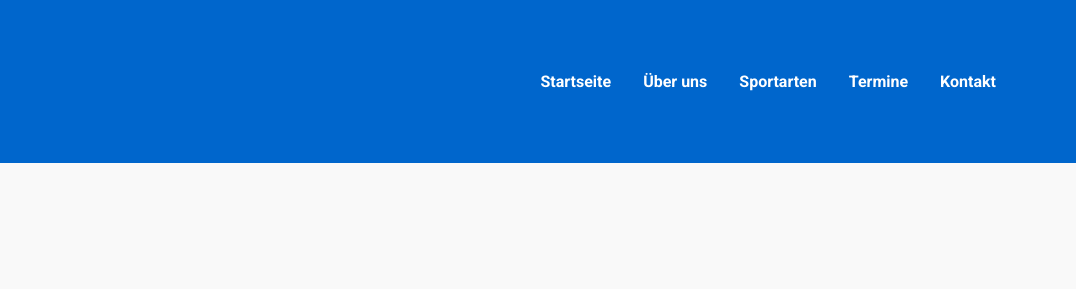
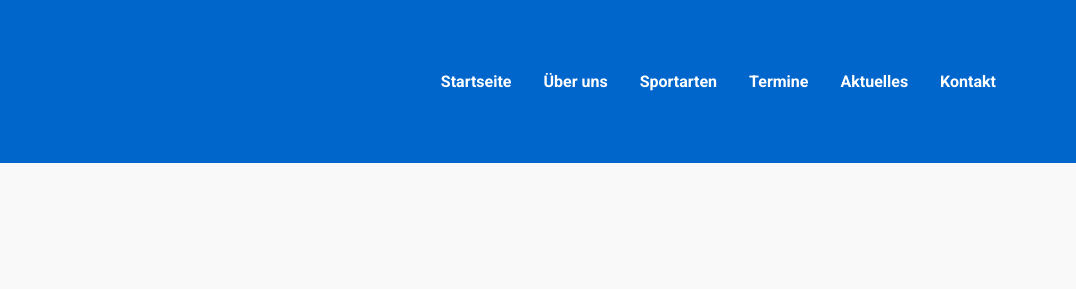
Before and after one commit to SteffenR26/SteffenR26.github.io, a plain HTML site: page contact.html in a window 1280 px wide. Shown: the top 289 px of the page, 204-1280 px from the left. Drawn offline with Linux system fonts and the light colour scheme.

Commit message:
Update contact.html

```diff
--- a/contact.html
+++ b/contact.html
@@ -19,6 +19,7 @@
                     <li><a href="about.html">Über uns</a></li>
                     <li><a href="sports.html">Sportarten</a></li>
                     <li><a href="events.html">Termine</a></li>
+                    <li><a href="aktuelles.html">Aktuelles</a></li>
                     <li><a href="contact.html">Kontakt</a></li>
                 </ul>
             </nav>
```
